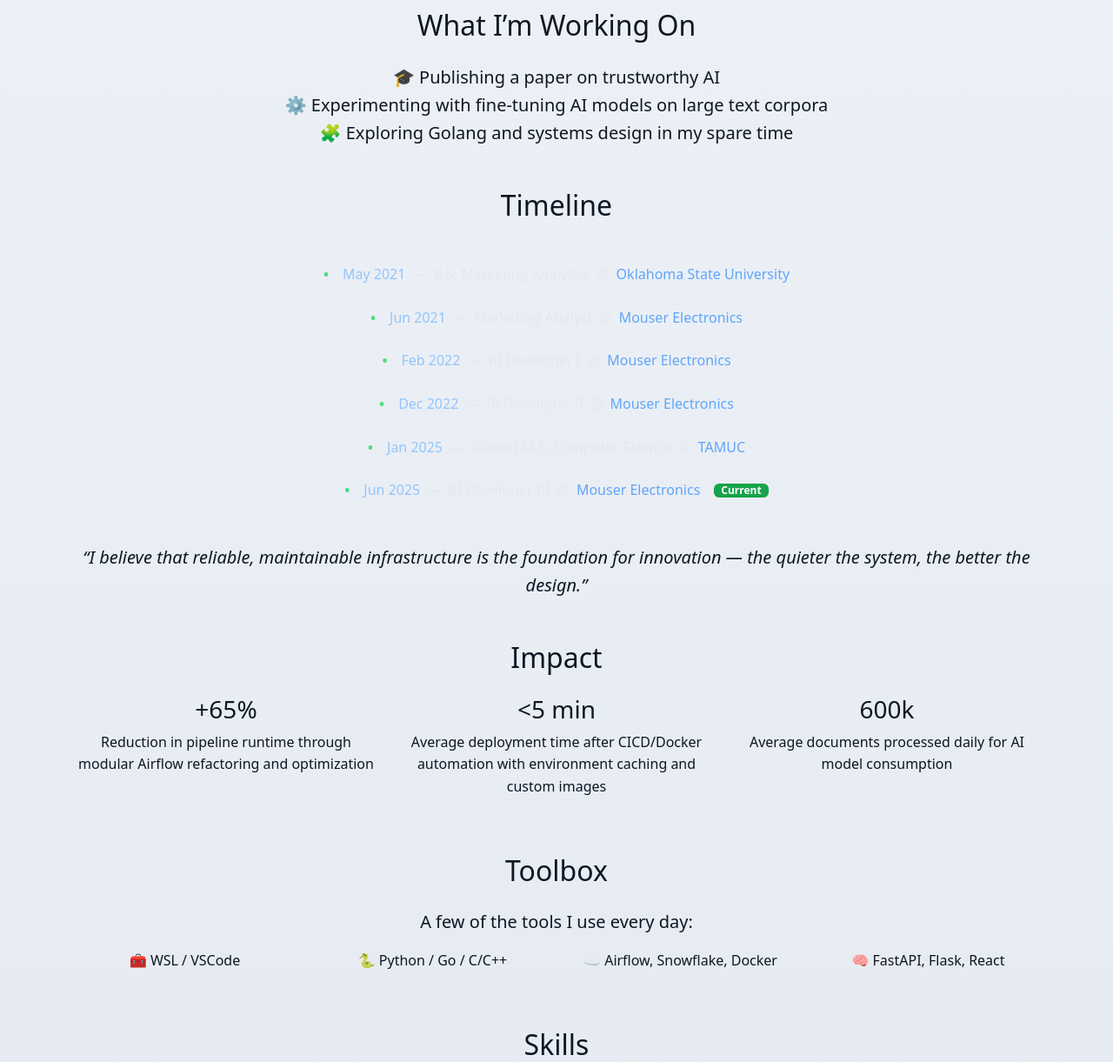
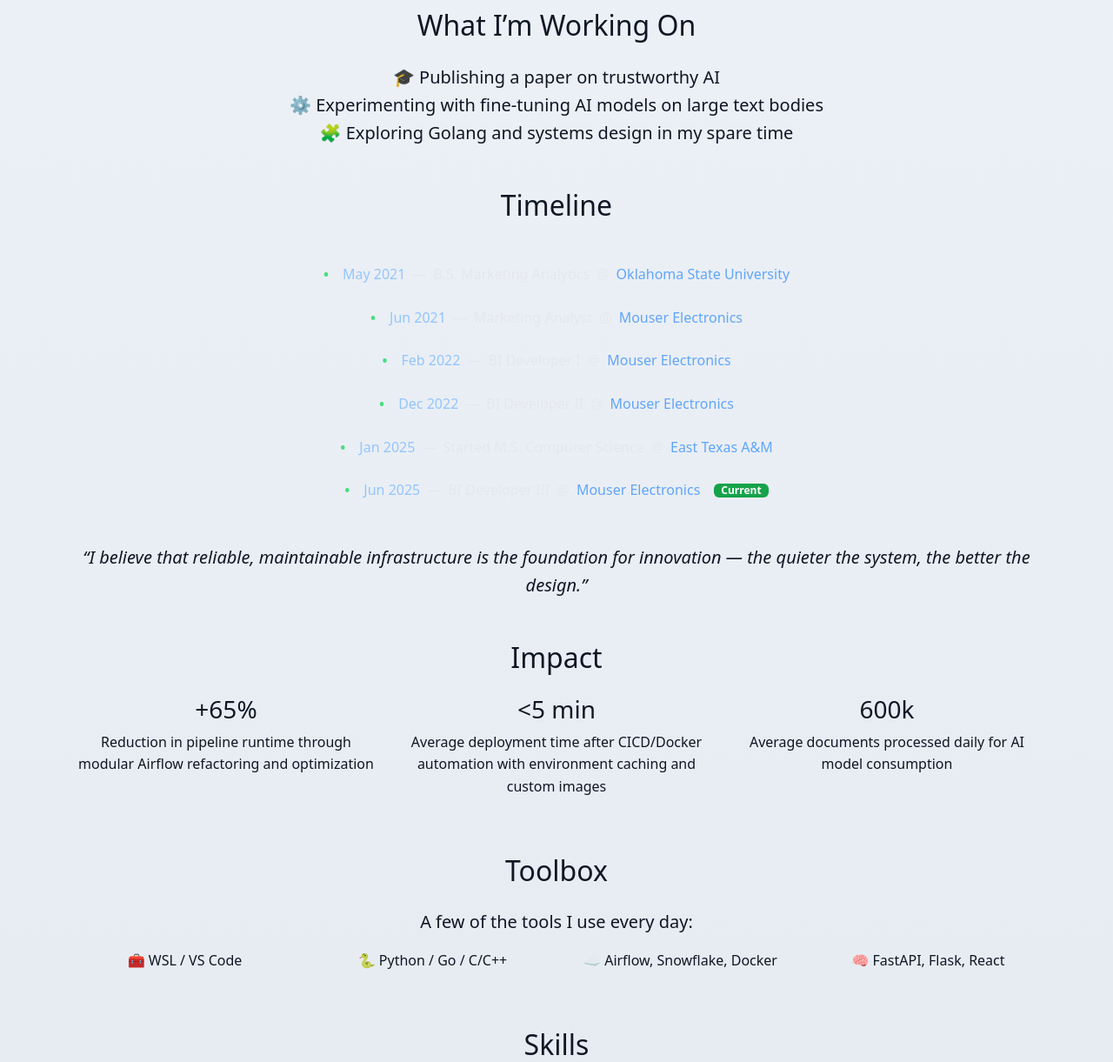
Before and after one commit to brendenmnoblitt/personal-website, a Flask app: page / in a window 1280 px wide. Shown: the part 893-2114 px from the top of the page at 87% size. Run offline with Flask 2, Linux system fonts and the light colour scheme; some libraries are stand-ins or nearby versions.

Commit message:
fix: fix a few typos

```diff
--- a/templates/index.html
+++ b/templates/index.html
@@ -113,7 +113,7 @@
                 <h2 class="mb-4">What I’m Working On</h2>
                 <p class="lead">
                     🎓 Publishing a paper on trustworthy AI<br />
-                    ⚙️ Experimenting with fine-tuning AI models on large text corpora<br />
+                    ⚙️ Experimenting with fine-tuning AI models on large text bodies<br />
                     🧩 Exploring Golang and systems design in my spare time
                 </p>
             </section>
@@ -139,7 +139,7 @@
                 </div>
                 <div class="timeline-item">
                     <span class="date">Jan 2025</span> — <span class="role">Started M.S. Computer Science</span> @ <span
-                        class="company">TAMUC</span>
+                        class="company">East Texas A&M</span>
                 </div>
                 <div class="timeline-item">
                     <span class="date">Jun 2025</span> — <span class="role">BI Developer III</span> @ <span
@@ -184,7 +184,7 @@
             <p class="lead">A few of the tools I use every day:</p>
             <div class="row">
                 <div class="col-md">
-                    <p>🧰 WSL / VSCode</p>
+                    <p>🧰 WSL / VS Code</p>
                 </div>
                 <div class="col-md">
                     <p>🐍 Python / Go / C/C++</p>
```
